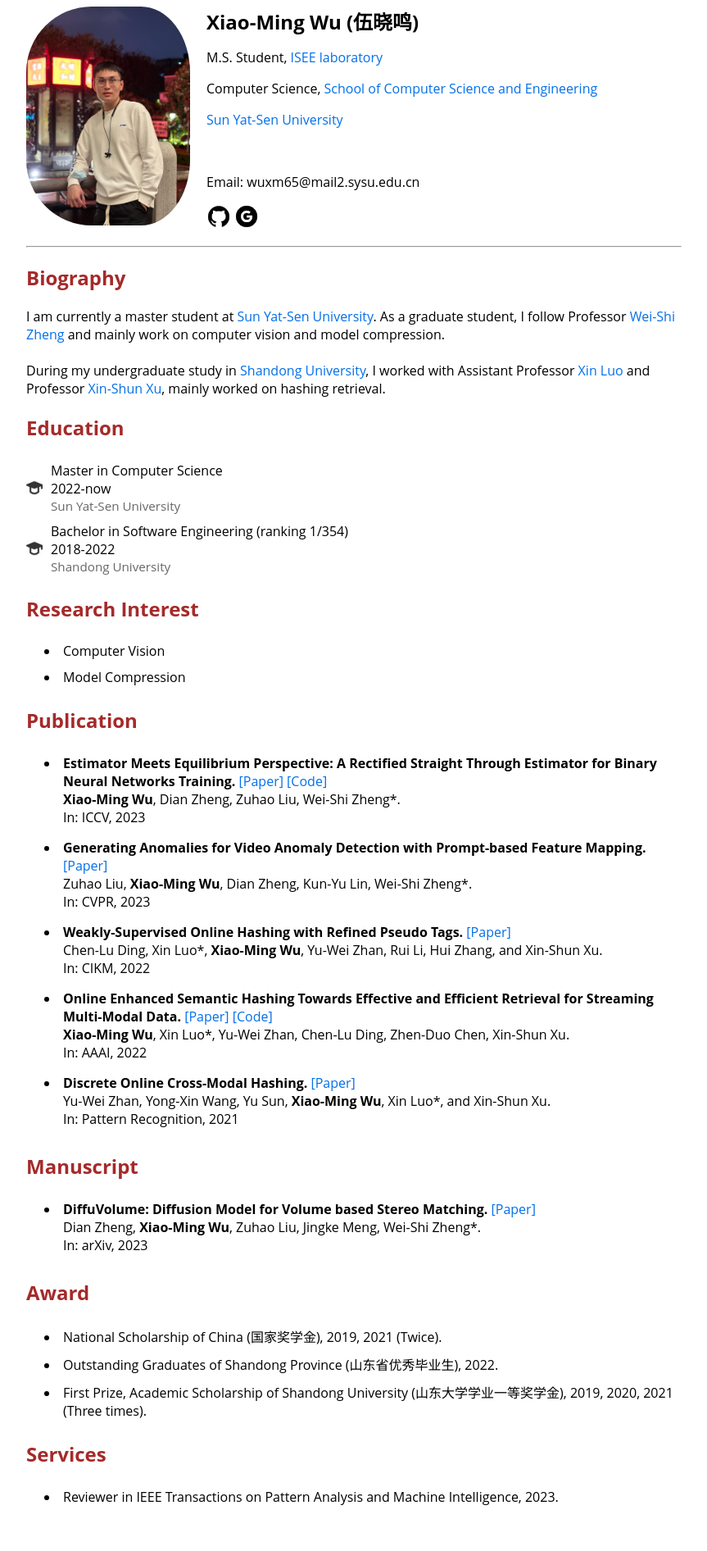
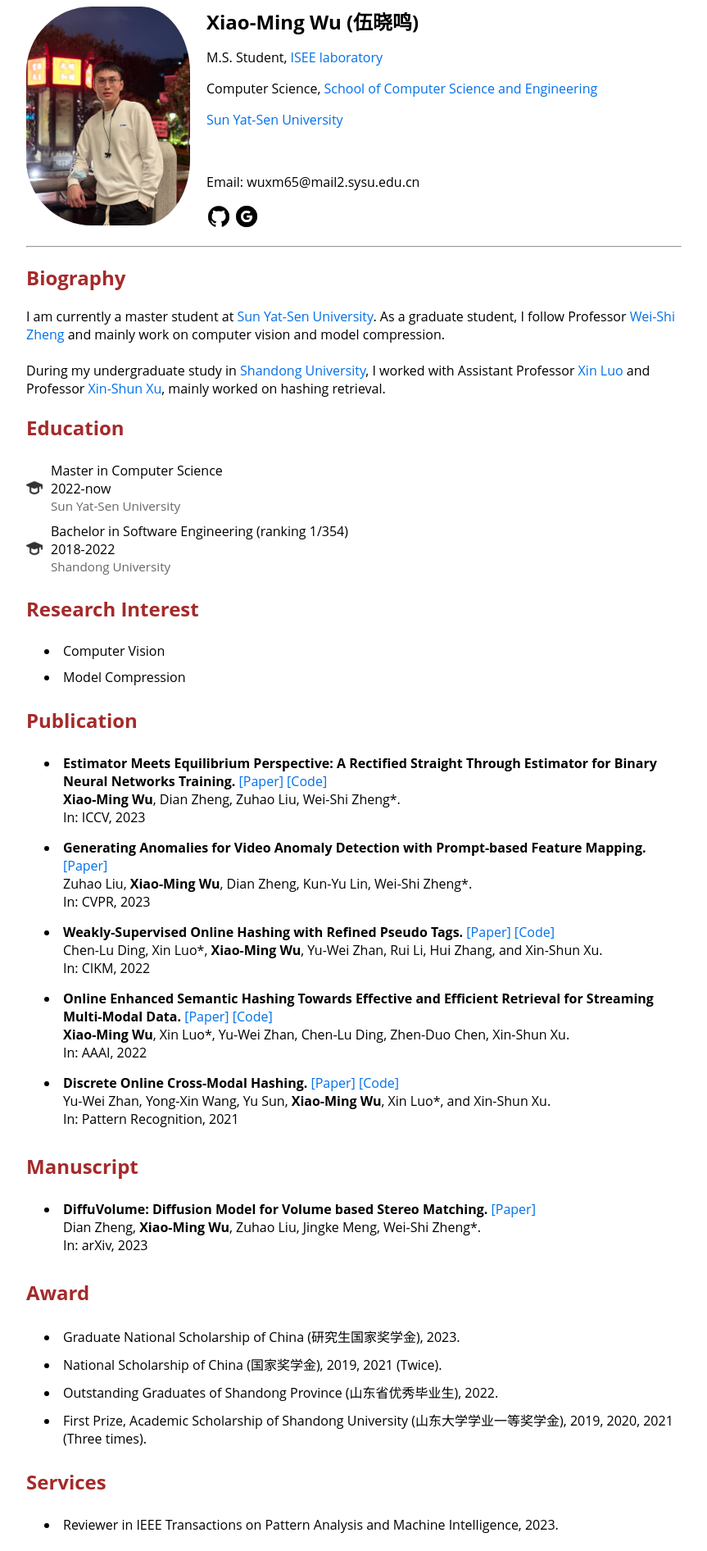
Before and after one commit to DravenALG/DravenALG.github.io, a Jekyll site: the page built from index.html, in a window 1280 px wide. Shown: the whole page at 82% size, without its empty margins (208-1071 px from the left). Built offline with Jekyll 4.4.1, drawn with Linux system fonts in a browser that asks for light colours; before the commit the page ends 1858 px from its top, so only the background shows below that.

Commit message:
update reward

```diff
--- a/_data/award.yml
+++ b/_data/award.yml
@@ -1,3 +1,5 @@
+- name: Graduate National Scholarship of China (研究生国家奖学金)
+  year: 2023
 - name: National Scholarship of China (国家奖学金)
   year: 2019, 2021 (Twice)
 - name: Outstanding Graduates of Shandong Province (山东省优秀毕业生)
--- a/_data/publish.yml
+++ b/_data/publish.yml
@@ -16,6 +16,7 @@
   in: CIKM
   year: 2022
   pdf: https://dl.acm.org/doi/abs/10.1145/3511808.3557488
+  code: https://github.com/oceanoceanna/WOH-RPT
 
 - author: Xiao-Ming Wu, Xin Luo*, Yu-Wei Zhan, Chen-Lu Ding, Zhen-Duo Chen, Xin-Shun Xu.
   title: "Online Enhanced Semantic Hashing Towards Effective and Efficient Retrieval for Streaming Multi-Modal Data."
@@ -29,3 +30,4 @@
   in: Pattern Recognition
   year: 2021
   pdf: https://www.sciencedirect.com/science/article/abs/pii/S0031320321004428
+  code: https://github.com/yw-zhan/DOCH
```
